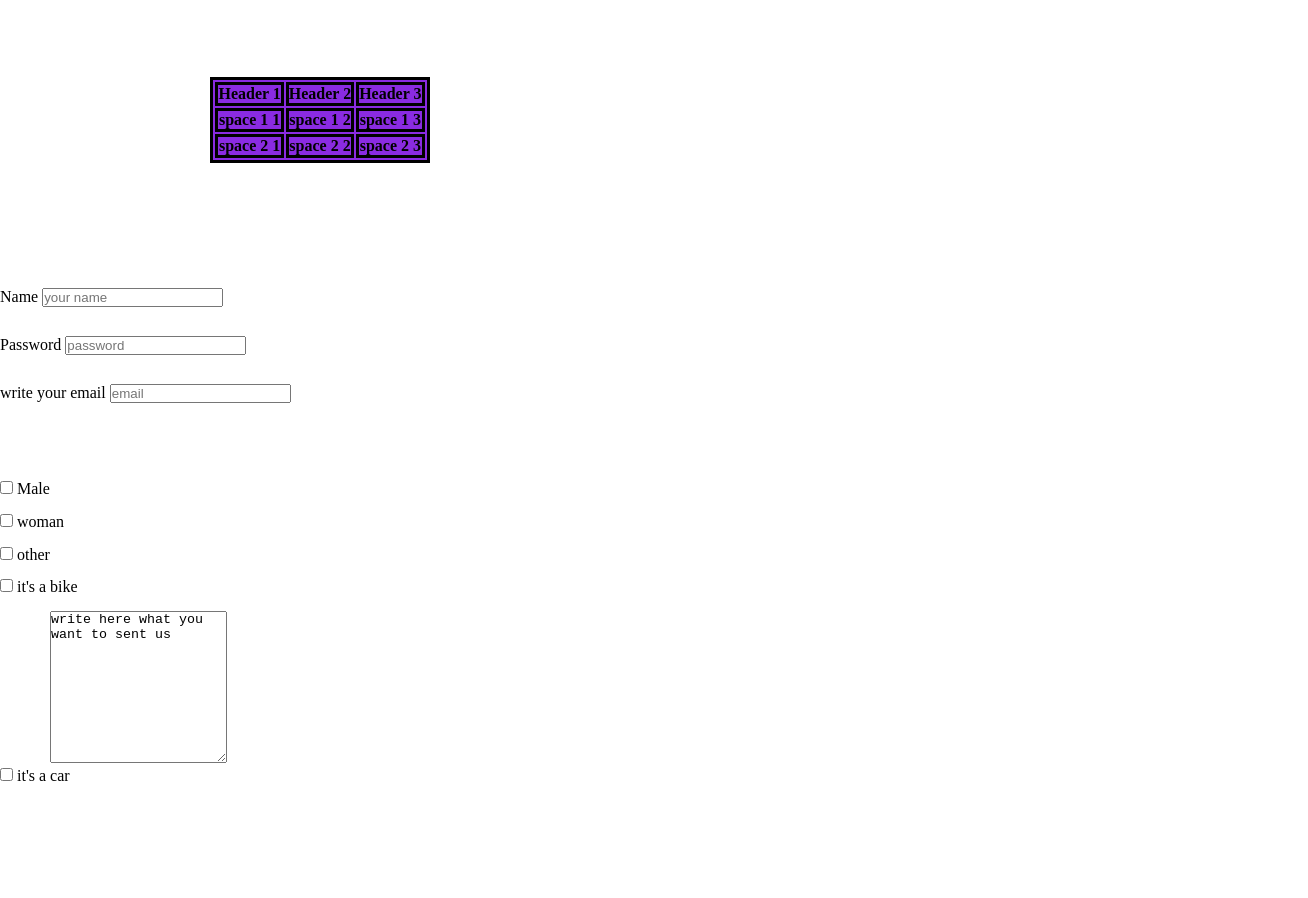
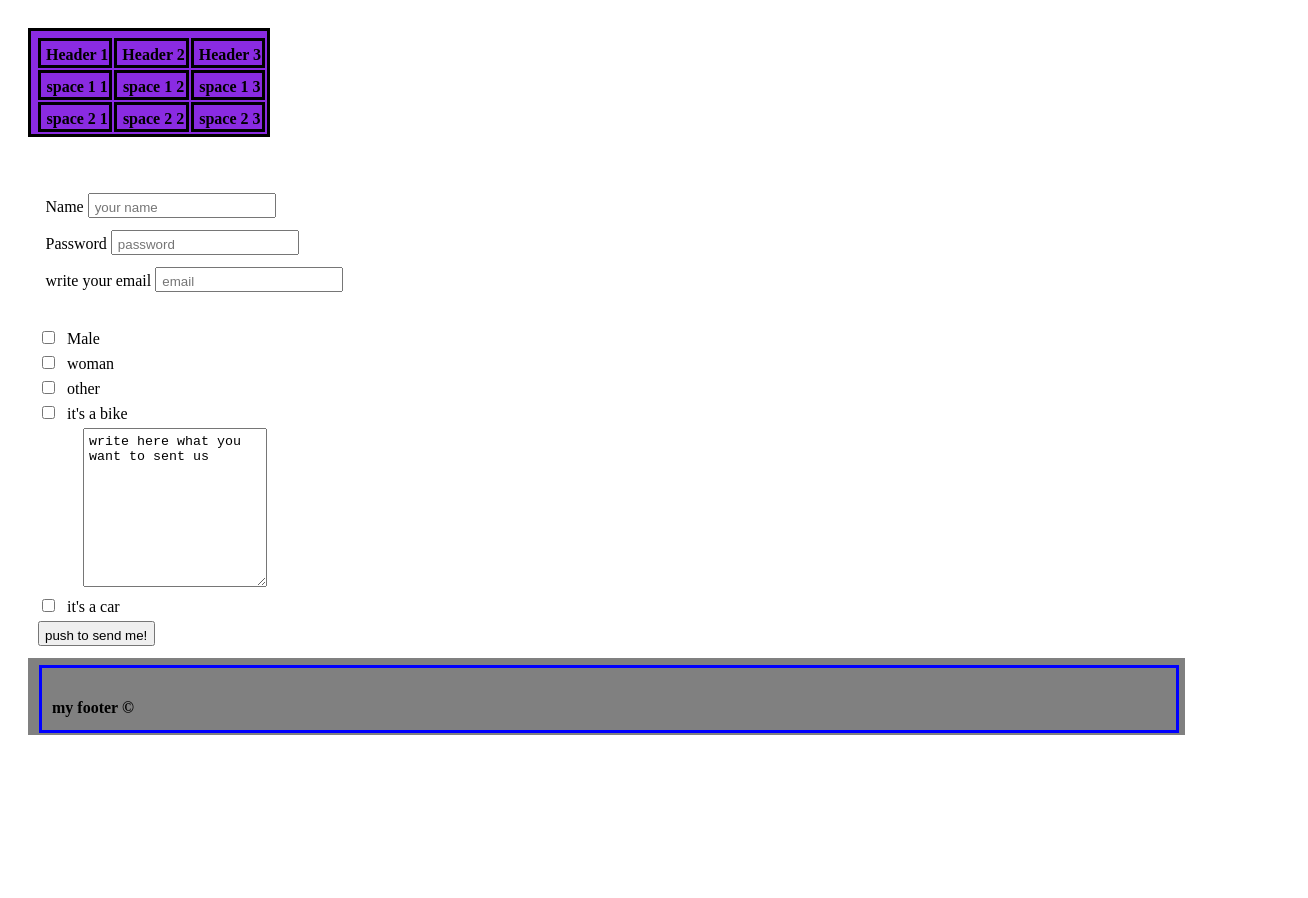
Before and after one commit to RogerJosue/My-project-2024, a plain HTML site: page practice.html in a window 1280 px wide. Shown: the whole page, 1308 px wide, since content can reach past the window. Before the commit the page ends 800 px from the top, so only its background shows below. Drawn offline with Linux system fonts and the light colour scheme.

Commit message:
add some things that i forgot on practice

```diff
--- a/practice.css
+++ b/practice.css
@@ -1,6 +1,6 @@
 * {
-    padding: 0;
-    margin: 0;
+    padding-left: 5px;
+    padding-top: 5px;
 }
 
 
@@ -11,11 +11,11 @@
 }
 
 .table{
-height: 30%;
+height: 15%;
 width: 50%;
 display: flex;
-align-items: center;
-justify-content: center;
+align-items: flex-start;
+justify-content: flex-start;
 }
 
 .T-1, th, td {
@@ -24,7 +24,7 @@ justify-content: center;
   }
 
 .contact {
-    height: 30%;
+    height: 20%;
     width: 100%;
     display: flex;
 }
@@ -71,3 +71,28 @@ justify-content: center;
 .li-2{
     padding-left: 50px;
 }
+
+.footer{
+    height: 30%;
+    width: 100%;
+    display: flex;
+    align-items: flex-start;
+    justify-content: flex-start;
+    padding-top:20px ;
+}
+
+.real-footer{
+ height: 30%;
+ width: 90%;
+ background-color: gray;
+ display: flex;
+ align-items: center;
+ justify-content: center;
+}
+
+.con-foot {
+    height: 80%;
+    width: 98%;
+    border-style: solid;
+    border-color:blue ;
+}
--- a/practice.html
+++ b/practice.html
@@ -90,9 +90,21 @@
                 <label for="vehicle">it's a car</label>
                 </div>
 
+                <div>
+                    <button>push to send me!</button>
+                </div>
+
+
             </form>
     </div>
 
+    <div class="footer">
+     <footer class="real-footer">
+        <div class="con-foot">
+        <h4> my footer © </h4>
+        </div>
+     </footer>
+    </div>
    </div>
 </body>
 </html>
```
